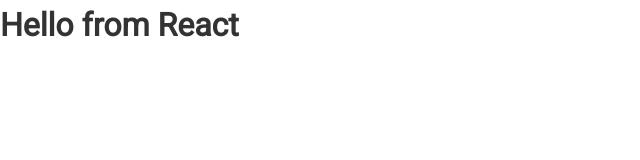
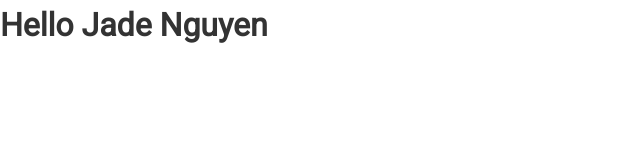
Before and after one commit to nngocjade/github-finder, a React (Create React App) app: page / in a window 1280 px wide. Shown: the top 160 px of the page, without its empty margins (0-640 px from the left). Built offline with nearby package versions, Linux system fonts and the light colour scheme.

Commit message:
learned expression and conditionals with react and jsx

```diff
--- a/src/App.js
+++ b/src/App.js
@@ -2,16 +2,27 @@
 import "./App.css";
 
 class App extends Component {
+  foo = () => `Bars`;
   // render is a function within class
   //it is a lifecycle method that runs at a certain point when the component is loaded
   //it is required because it renders the output
   render() {
+    const name = "Jade Nguyen";
+    const loading = false;
+    const showName = true;
+
     return (
       <div className="App">
-        <h1>Hello from React</h1>
+        {loading ? <h4>Loading...</h4> : <h1>Hello {showName && name}</h1>}
       </div>
     );
   }
 }
 
 export default App;
+
+/**
+ * JSX
+ * under the hood is actually javascript
+ *
+ */
```
